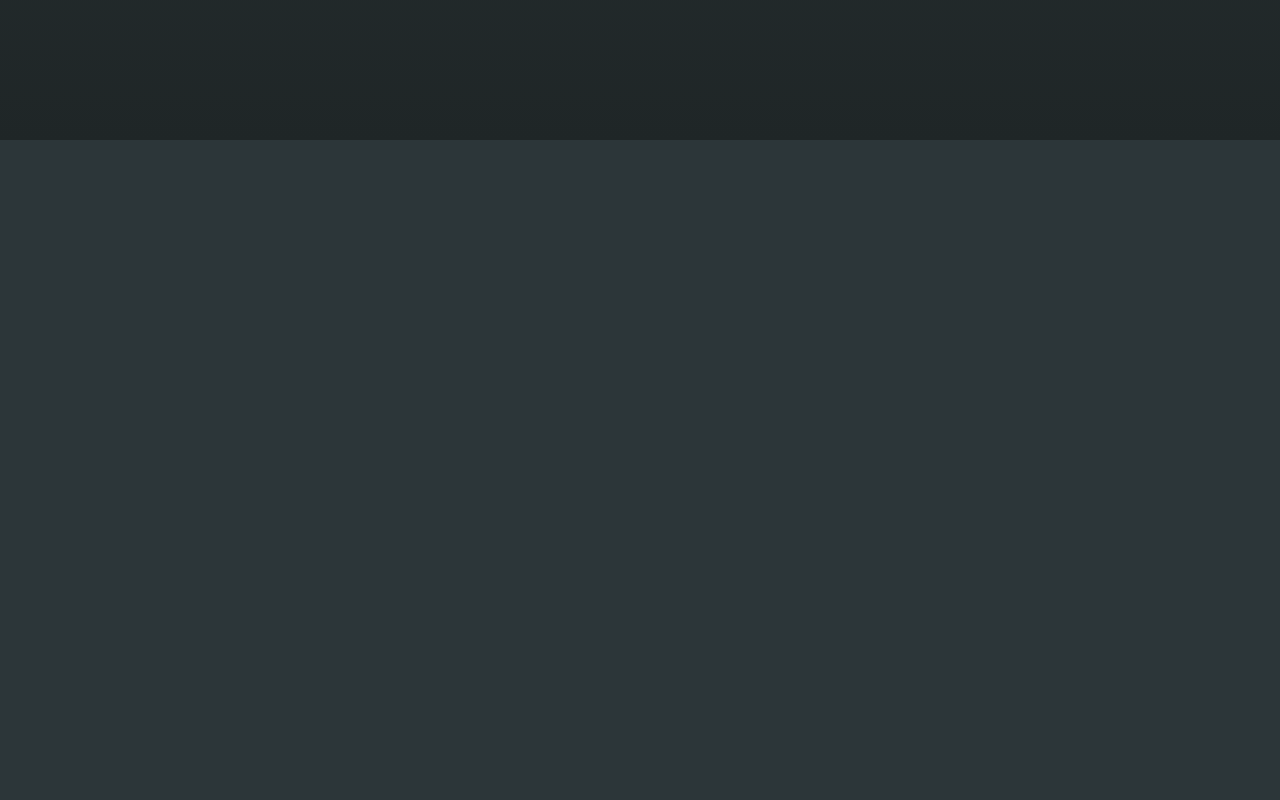
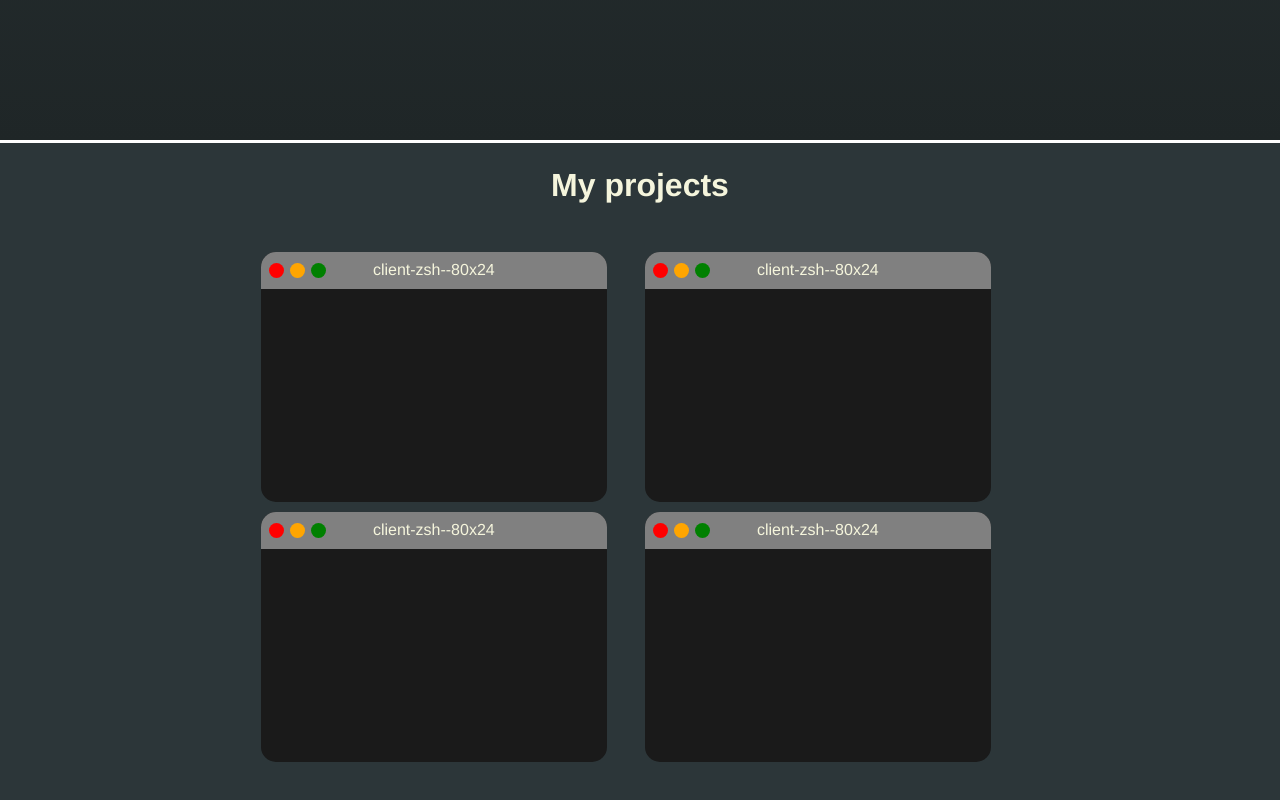
Before and after one commit to Justasrimavicius/portfolio, a React (Create React App) app in the folder client/: page / in a window 1280 px wide. Shown: the part 1460-2260 px from the top of the page. Built offline with nearby package versions, Linux system fonts and the light colour scheme.

Commit message:
Added bash terminal visuals for displaying my projects.

```diff
--- a/client/src/App.js
+++ b/client/src/App.js
@@ -11,6 +11,7 @@ import './Styles/header.css';
 import './Styles/main.css';
 import './Styles/effects.css';
 import './Styles/aboutSct.css';
+import './Styles/projectsSct.css';
 
 // js files
 import headerFade from './Animations/headerFade';
--- a/client/src/Components/MainContent.jsx
+++ b/client/src/Components/MainContent.jsx
@@ -4,7 +4,7 @@ import { useEffect } from 'react';
 import MouseCursorEffect from '../Animations/MouseCursorEffect';
 
 import AboutMe from '../Components/MainSections/AboutMe';
-
+import Projects from '../Components/MainSections/Projects';
 
 
 // MUI
@@ -60,6 +60,7 @@ function MainContent() {
                     </div>
                 </div>
                 <AboutMe />
+                <Projects />
             </main>
     );
 }
--- /dev/null
+++ b/client/src/Components/MainSections/BashTerminal.jsx
@@ -0,0 +1,22 @@
+import React from 'react';
+
+// css rules are on projectSct.css
+
+function BashTerminal() {
+    return (
+        <div className='BashTerminal'>
+            <div className='upper-stripe'>
+                <div className='BashTerminal-buttons'>
+                    <div className='red'></div>
+                    <div className='orange'></div>
+                    <div className='green'></div>
+                </div>
+                <div className='BashTerminal-name'><span>client-zsh--80x24</span></div>
+
+            </div>
+            {/* <img src='../../curlyBraces.png' alt='curlybraces project'></img> */}
+        </div>
+    );
+}
+
+export default BashTerminal;
--- /dev/null
+++ b/client/src/Components/MainSections/Projects.jsx
@@ -0,0 +1,22 @@
+import React from 'react';
+
+import BashTerminal from './BashTerminal.jsx';
+
+// import '../../curlyBraces.png';
+
+function Projects() {
+    return (
+        <div className='projects'>
+            <div className='divider'></div>
+            <h4>My projects</h4>
+            <div className='projects-holder'>
+                <BashTerminal />
+                <BashTerminal />
+                <BashTerminal />
+                <BashTerminal />
+            </div>
+        </div>
+    );
+}
+
+export default Projects;
--- /dev/null
+++ b/client/src/Styles/projectsSct.css
@@ -0,0 +1,74 @@
+.projects h4{
+    width: 100vw;
+    display: flex;
+    flex-direction: column;
+    justify-content: center;
+    align-items: center;
+    font-size: 2rem;
+    margin-top: 3vh;
+}
+.projects-holder{
+    width: 60vw;
+    margin-left: 20vw;
+    display: grid;
+    grid-template: auto/1fr 1fr;
+}
+
+
+
+
+
+
+
+.BashTerminal{
+    margin: 5px;
+    width: 90%;
+    height: 250px;
+    background-color: rgb(26, 26, 26);
+    border-radius: 15px;
+}
+.BashTerminal .upper-stripe{
+    width: 100%;
+    height: 15%;
+    background-color: gray;
+    border-radius: 15px 15px 0 0;
+
+    display: grid;
+    grid-template-columns: 1fr 3fr 1fr;
+    grid-template-rows: 1fr;
+}
+.BashTerminal-name{
+    width: 100%;
+    height: 100%;
+    display: flex;
+    flex-direction: column;
+    justify-content: center;
+    align-items: center;
+}
+.BashTerminal-buttons{
+    display: flex;
+    flex-direction: row;
+    justify-items: flex-start;
+    align-items: center;
+    gap: 6px;
+}
+.upper-stripe .red{
+    width: 15px;
+    height: 15px;
+    background-color: red;
+    border-radius: 20px;
+    margin-left: 8px;
+
+}
+.upper-stripe .green{
+    width: 15px;
+    height: 15px;
+    background-color: green;
+    border-radius: 20px;
+
+}.upper-stripe .orange{
+    width: 15px;
+    height: 15px;
+    background-color: orange;
+    border-radius: 20px;
+}
```
Also changed, not shown: client/src/curlyBraces.png (added).
